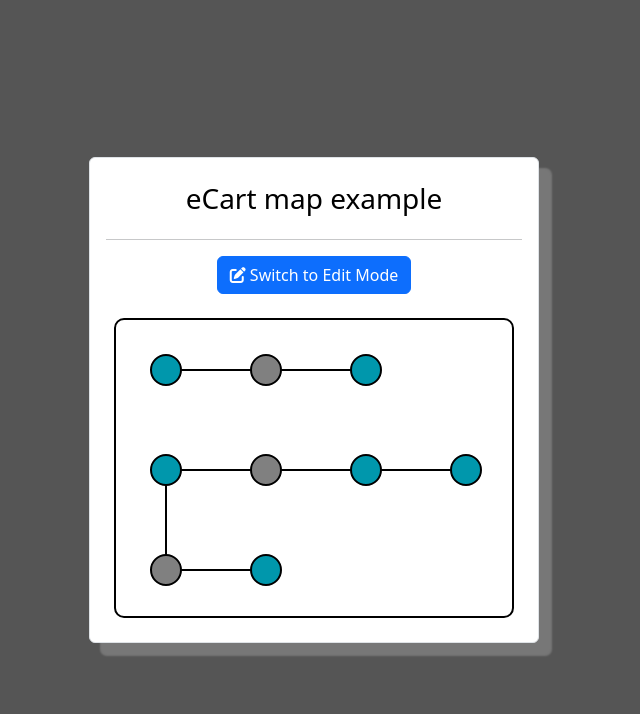
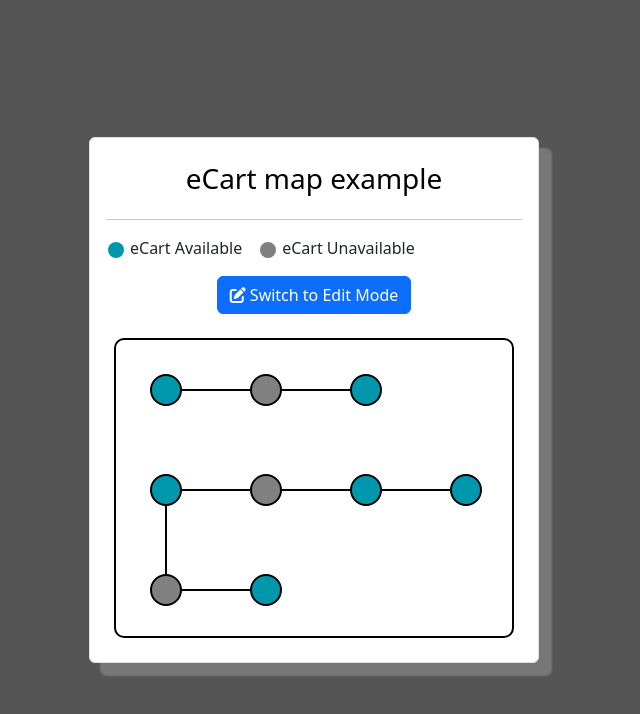
Before and after one commit to robertnicolescu42/ecart-map-demo, an Angular app: page / in a window 1280 px wide. Shown: the top 714 px of the page, without its empty margins (326-966 px from the left). Built offline with nearby package versions, Linux system fonts and the light colour scheme.

Commit message:
Added legend

```diff
--- a/src/app/ecart-map/ecart-map.component.html
+++ b/src/app/ecart-map/ecart-map.component.html
@@ -4,6 +4,35 @@
   <div class="text-center map-container border rounded p-3">
     <p class="h3 p-2 map-title text-black">eCart map example</p>
     <hr />
+    <!-- Legend Section -->
+    <div class="legend mb-3">
+      <div class="d-flex align-items-center">
+        <div *ngIf="!isEditMode" class="me-3">
+          <svg width="20" height="20">
+            <circle class="ecart-available" cx="10" cy="10" r="8"></circle>
+          </svg>
+          <span class="ms-1">eCart Available</span>
+        </div>
+        <div *ngIf="!isEditMode" class="me-3">
+          <svg width="20" height="20">
+            <circle class="ecart-unavailable" cx="10" cy="10" r="8"></circle>
+          </svg>
+          <span class="ms-1">eCart Unavailable</span>
+        </div>
+        <div *ngIf="isEditMode" class="me-3">
+          <svg width="20" height="20">
+            <circle class="ecart-available" cx="10" cy="10" r="8"></circle>
+          </svg>
+          <span class="ms-1">Stopper</span>
+        </div>
+        <div *ngIf="isEditMode">
+          <svg width="20" height="20">
+            <circle class="ecart-selected" cx="10" cy="10" r="8"></circle>
+          </svg>
+          <span class="ms-1">Selected Stopper</span>
+        </div>
+      </div>
+    </div>
     <div class="toolbar mb-3">
       <!-- Edit mode button -->
       <button
--- a/src/app/ecart-map/ecart-map.component.ts
+++ b/src/app/ecart-map/ecart-map.component.ts
@@ -245,6 +245,8 @@ export class EcartMapComponent implements OnInit {
    * @returns A string label indicating the action to be taken (e.g., 'Unlink north', 'Link south', 'Add east').
    */
   addRemoveNeighborLabel(direction: string): string {
+    // TODO - fix label logic, what happens when you have an unlinked neighbor two spaces away and you want to link it with one click?
+    // also, select the new stopper after you finish adding it
     if (this.selectedStopper) {
       if (this.selectedStopper.id) {
         const currentNeighborId = this.selectedStopper.connections[direction];
```
